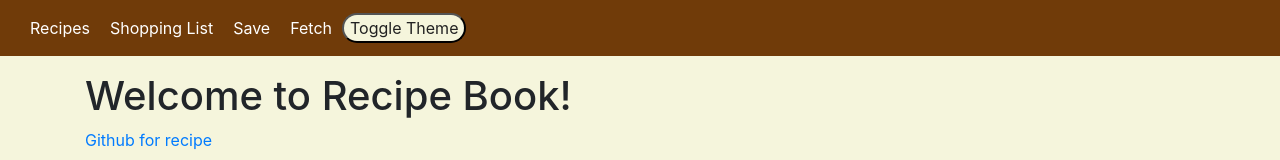
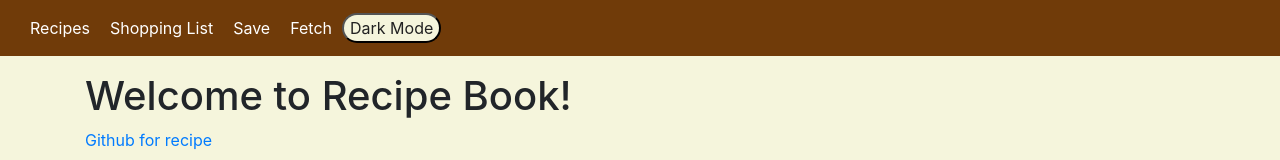
Before and after one commit to suseendharlal96/recipe-react, a React (Create React App) app: page / in a window 1280 px wide. Shown: the top 160 px of the page. Built offline with nearby package versions, Linux system fonts and the light colour scheme.

Commit message:
theme added

```diff
--- a/src/App.js
+++ b/src/App.js
@@ -20,7 +20,7 @@ const App = (props) => {
   };
   return (
     <Fragment>
-      <Layout changeTheme={toggleTheme}>
+      <Layout changeTheme={toggleTheme} activetheme={theme}>
         <div className="container" style={{ height: "100vh" }}>
           <div className="row">
             <div className="col-md-12">
--- a/src/component/Layout/Layout.js
+++ b/src/component/Layout/Layout.js
@@ -17,10 +17,12 @@ const Layout = (props) => {
   return (
     <React.Fragment>
       <Toolbar
+        activetheme={props.activetheme}
         changeTheme={props.changeTheme}
         drawerToggleClicked={sidebarToggleHandler}
       />
       <SideDrawer
+        activetheme={props.activetheme}
         open={showSideDrawer}
         changeTheme={props.changeTheme}
         closed={sideDrawerClosedHandler}
--- a/src/component/Navigation/NavigationItems/NavigationItems.js
+++ b/src/component/Navigation/NavigationItems/NavigationItems.js
@@ -28,7 +28,7 @@ const navigationItems = (props) => (
       }}
       onClick={props.changeTheme}
     >
-      Toggle Theme
+      {props.activetheme === "light" ? "Dark Mode" : "Light Mode"}
     </button>
   </ul>
 );
--- a/src/component/Navigation/SideDrawer/SideDrawer.js
+++ b/src/component/Navigation/SideDrawer/SideDrawer.js
@@ -20,6 +20,7 @@ const sideDrawer = (props) => {
         {/* {user} */}
         <nav>
           <NavigationItems
+            activetheme={props.activetheme}
             changeTheme={props.changeTheme}
             isAuth={props.isAuth}
           />
--- a/src/component/Navigation/Toolbar/Toolbar.js
+++ b/src/component/Navigation/Toolbar/Toolbar.js
@@ -21,6 +21,7 @@ const toolbar = (props) => {
         </div> */}
         <nav className={styles.DesktopOnly}>
           <NavigationItems
+            activetheme={props.activetheme}
             changeTheme={props.changeTheme}
             isAuth={props.isAuth}
           />
```
